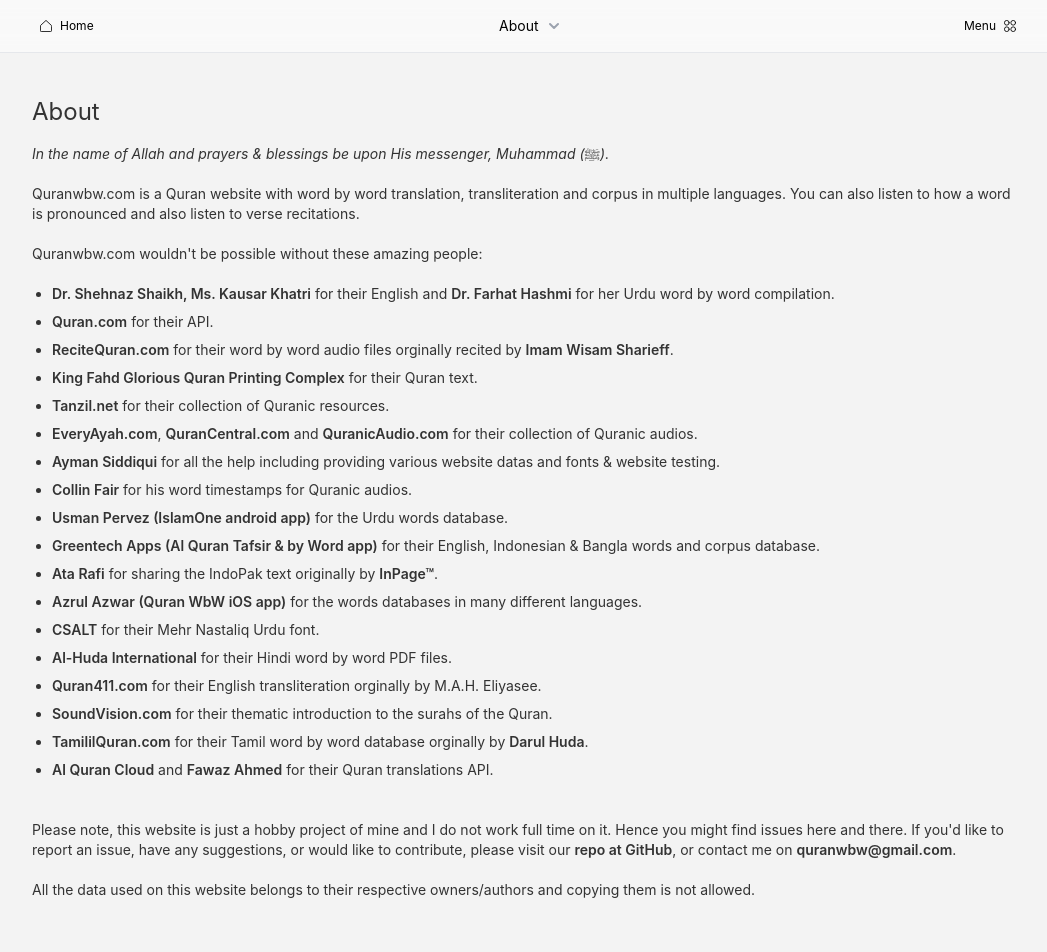
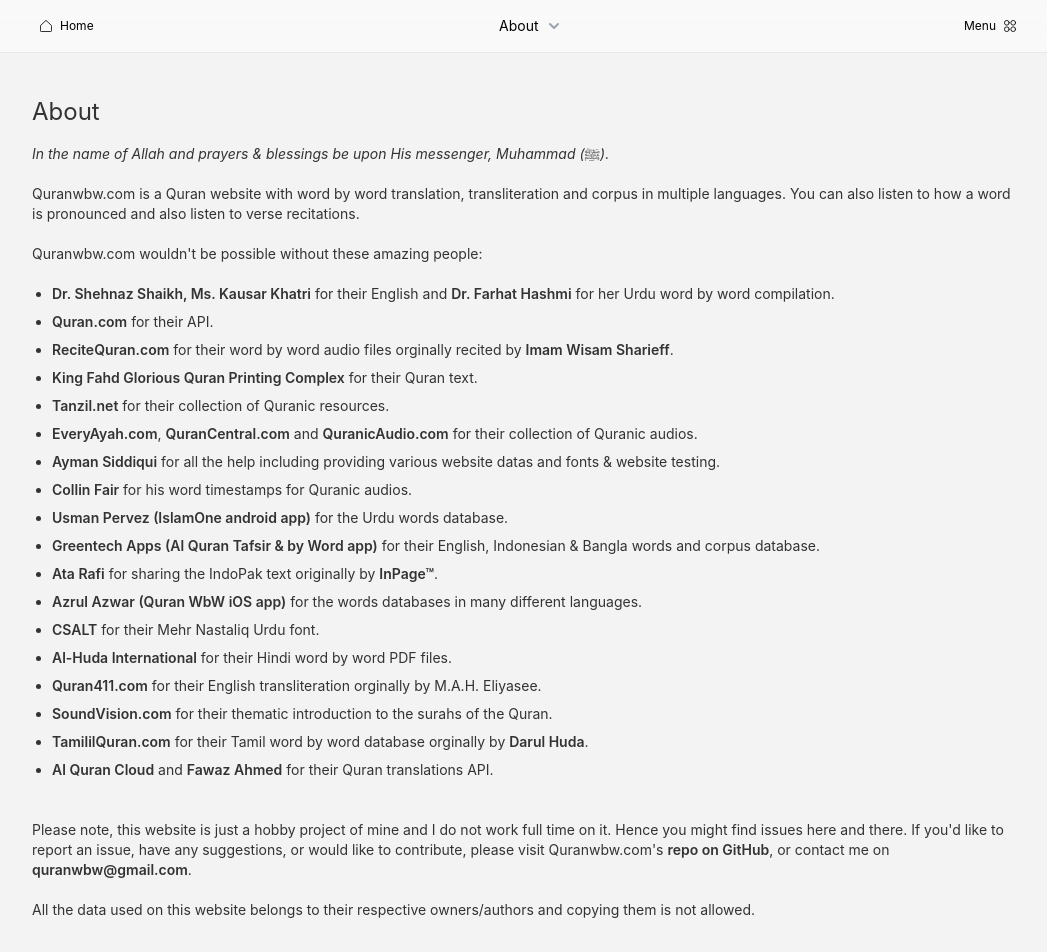
Before and after one commit to marwan/quranwbw-v4, a Svelte app: page /about in a window 1280 px wide. Shown: the top 952 px of the page, without its empty margins (112-1159 px from the left). Built offline with nearby package versions, Linux system fonts and the light colour scheme.

Commit message:
updated about page

```diff
--- a/src/views/About.svelte
+++ b/src/views/About.svelte
@@ -45,7 +45,7 @@
       </ul>
 
       <br /><br />
-      Please note, this website is just a hobby project of mine and I do not work full time on it. Hence you might find issues here and there. If you'd like to report an issue, have any suggestions, or would like to contribute, please visit our <a class={linkElement} target="_blank" rel="noreferrer" href="https://github.com/marwan/quranwbw-svelte">repo at GitHub</a>, or contact me on <a class={linkElement} href="mailto:quranwbw@gmail.com">quranwbw@gmail.com</a>.
+      Please note, this website is just a hobby project of mine and I do not work full time on it. Hence you might find issues here and there. If you'd like to report an issue, have any suggestions, or would like to contribute, please visit Quranwbw.com's <a class={linkElement} target="_blank" rel="noreferrer" href="https://github.com/marwan/quranwbw-svelte">repo on GitHub</a>, or contact me on <a class={linkElement} href="mailto:quranwbw@gmail.com">quranwbw@gmail.com</a>.
 
       <br /><br />
       All the data used on this website belongs to their respective owners/authors and copying them is not allowed.
```
